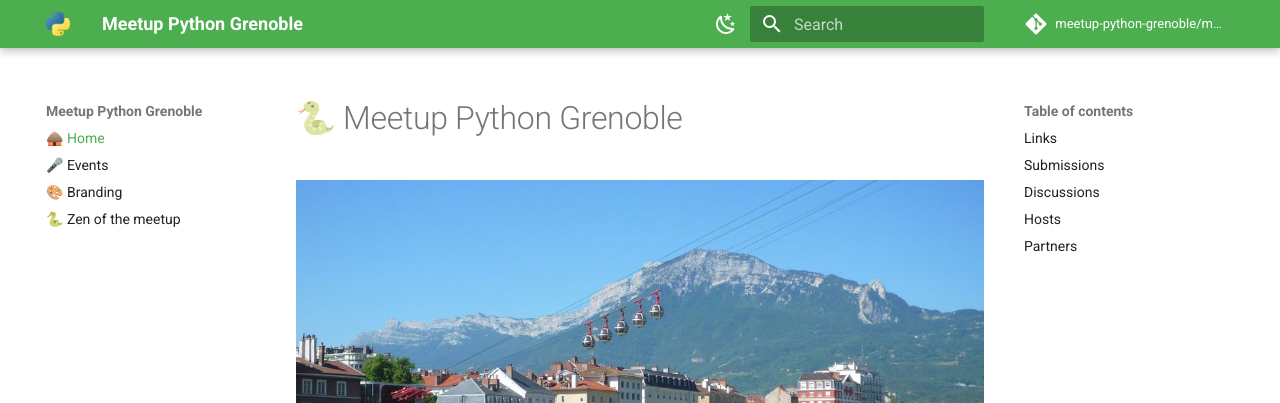
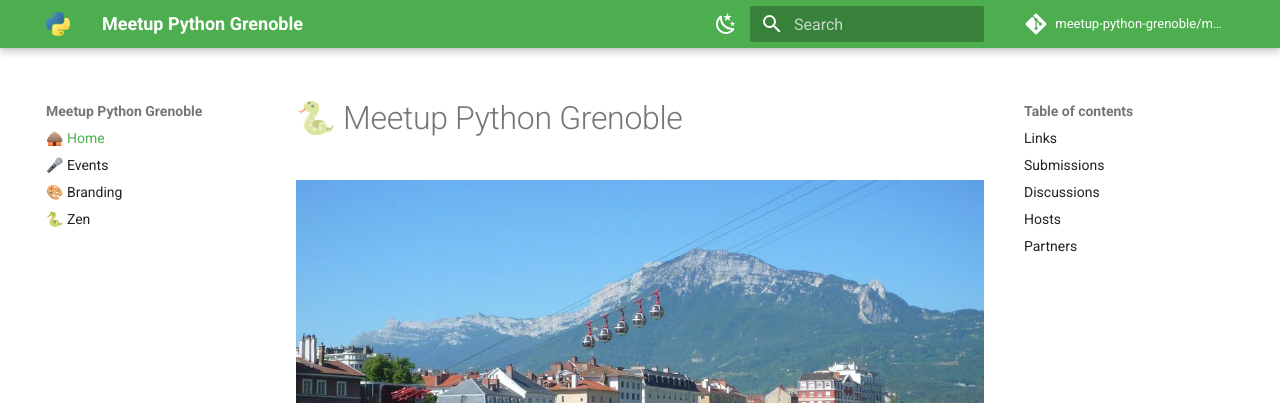
Before and after one commit to meetup-python-grenoble/meetup-python-grenoble.github.io, an MkDocs documentation site: the page built from content/index.md, in a window 1280 px wide. Shown: the top 403 px of the page. Built offline with MkDocs 1.6.1 and Material for MkDocs 9.7.7, drawn with Linux system fonts in a browser that asks for light colours; comment, search, counter and statistics services are not loaded.

Commit message:
Cleanup navigation

```diff
--- a/mkdocs.yml
+++ b/mkdocs.yml
@@ -82,7 +82,7 @@ nav:
   - 🛖 Home: index.md
   - 🎤 Events: events/index.md
   - 🎨 Branding: branding.md
-  - 🐍 Zen of the meetup: zen.md
+  - 🐍 Zen: zen.md
 
 plugins:
   - search:
```
